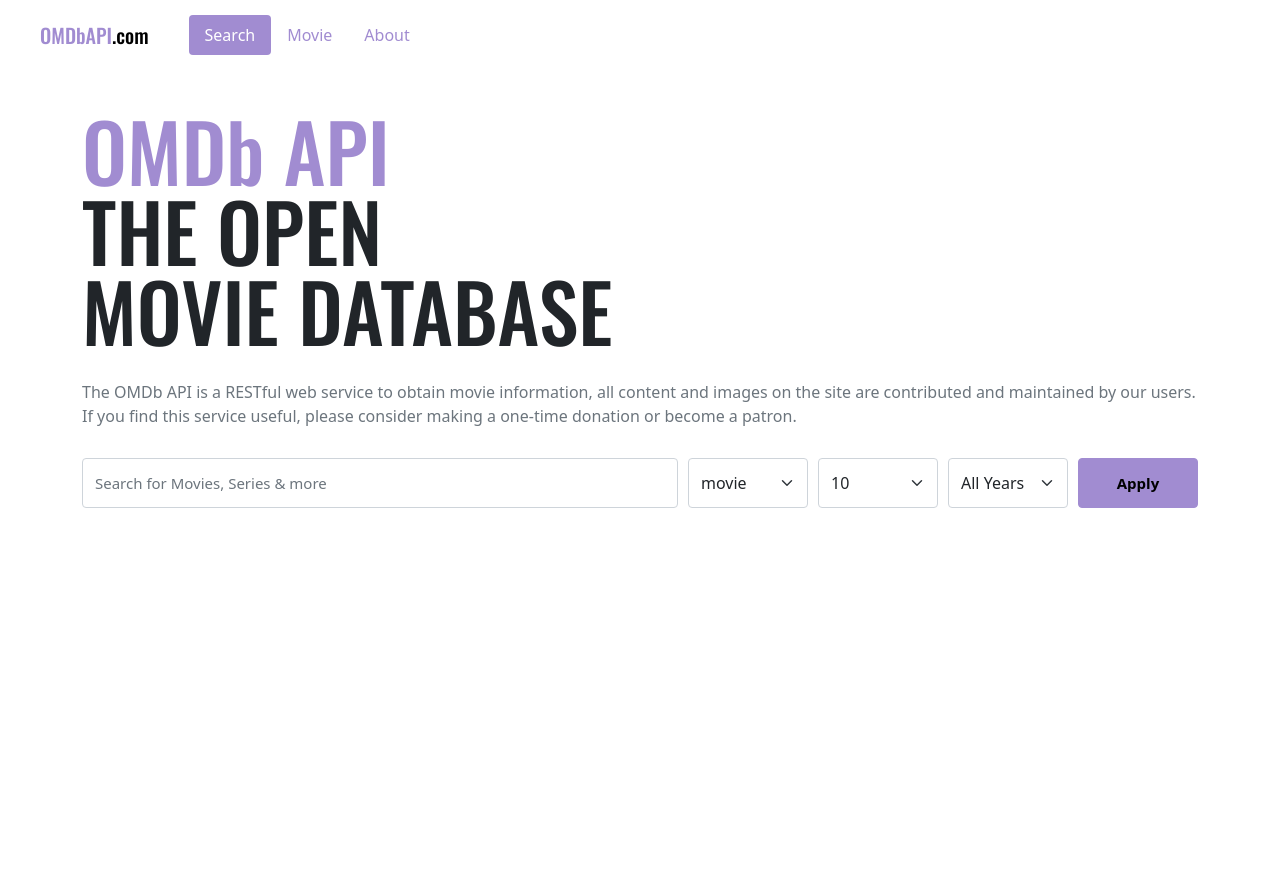
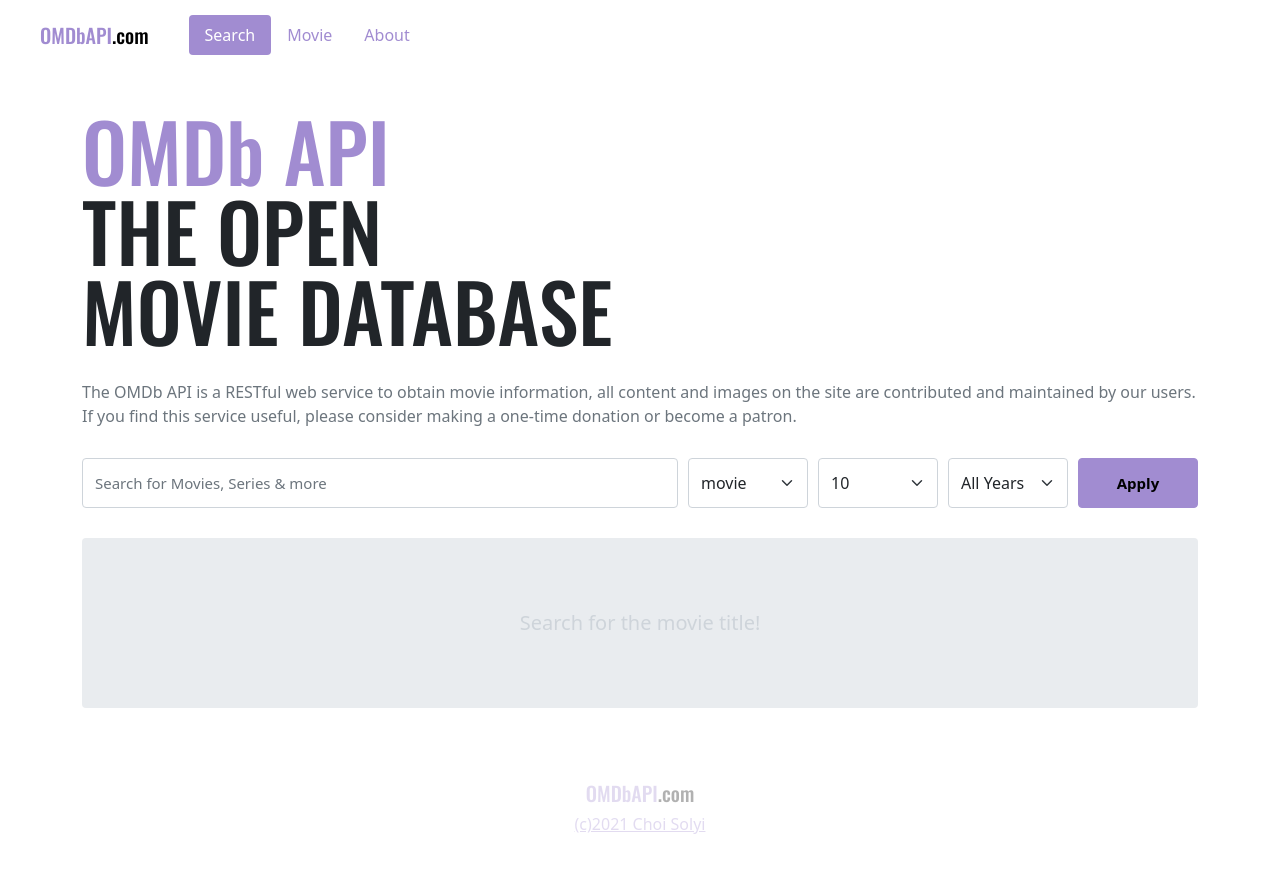
Before and after one commit to choi-solyi/vue3-movie-app, a Vue app: page /#/ in a window 1280 px wide. Shown: the top 872 px of the page. Before the commit the page ends 800 px from the top, so only its background shows below. Built offline with nearby package versions, Linux system fonts and the light colour scheme.

Commit message:
loading / create footer

```diff
--- a/src/App.vue
+++ b/src/App.vue
@@ -1,13 +1,15 @@
 <template>
   <Header />
   <RouterView />
+  <Footer />
 </template>
 <script>
 import Header from '~/components/Header'
-
+import Footer from '~/components/Footer'
 export default {
   components:{
-    Header
+    Header,
+    Footer
   }
 }
 </script>
--- /dev/null
+++ b/src/components/Footer.vue
@@ -0,0 +1,29 @@
+<template>
+  <footer>
+    <Logo />
+    <a
+      href="https://github.com/choi-solyi"
+      target="_blank"> (c){{ new Date().getFullYear() }} Choi Solyi</a>
+  </footer>
+</template>
+
+<script>
+import Logo from '~/components/Logo'
+export default {
+  components: {
+    Logo
+  }
+}
+</script>
+
+<style scoped>
+footer {
+  padding: 70px 0;
+  text-align: center;
+  opacity: .3;
+  .logo {
+    display: block;
+    margin-bottom: 4px;
+  }
+}
+</style>
--- a/src/components/MovieList.vue
+++ b/src/components/MovieList.vue
@@ -1,10 +1,19 @@
 <template>
   <div class="container">
-    <div class="inner">
-      <div class="message">
+    <div
+      :class="{ 'no-result': !movies.length }"
+      class="inner">
+      <div
+        v-if="loading"
+        class="spinner-border text-primary"></div>
+      <div
+        v-if="message"
+        class="message">
         {{ message }}
       </div>
-      <div class="movies">
+      <div
+        v-else
+        class="movies">
         <MovieItem
           v-for="movie in movies"
           :key="movie.imdbID"
@@ -26,6 +35,9 @@
     },
     message(){
       return this.$store.state.movie.message
+    },
+    loading(){
+      return this.$store.state.movie.loading
     }
   }
 }
@@ -33,7 +45,23 @@
 
 
 <style lang="scss" scoped>
+@import "~/scss/main";
 .container {
+  margin-top: 30px;
+  .inner{
+    background-color: $gray-200;
+    padding: 10px 0;
+    border-radius: 4px;
+    text-align: center;
+    &.no-result{
+      padding: 70px 0;
+    }
+  }
+  .message{
+    color: $gray-400;
+    font-size: 20px;
+  }
+
   .movies{
     display: flex;
     flex-wrap: wrap;
--- a/src/scss/main.scss
+++ b/src/scss/main.scss
@@ -1,7 +1,13 @@
 
 // Default variable overrides
 $primary: #a18cd1;
-
+$container-max-widths: (
+  sm: 540px,
+  md: 704px,
+  lg: 924px,
+  xl: 1140px,
+  xxl: 1364px
+);
 
 // Required
 @import "../../node_modules/bootstrap/scss/functions";
--- a/src/store/movie.js
+++ b/src/store/movie.js
@@ -6,9 +6,11 @@
   namespaced: true,
 
   //data == 상태
-  stats: ()=>{
-    []
-  },
+  state: () => ({
+    movies: [],
+    message: 'Search for the movie title!',
+    loading: false
+  }),
 
   //computed 계산된 데이터들
   // getters: {
@@ -33,6 +35,13 @@
   //methods - 변경 허용 X  비동기로 처리가 되도록 되어있음
   actions: {
     async searchMovies({ state, commit }, payload){
+      if(state.loading) return
+
+      //검색이 시작되면 메세지를 초기화
+      commit('updateState',{
+        message: '',
+        loading: true
+      })
       try {
         const res = await _fetcheMove({
           ...payload,
@@ -69,6 +78,10 @@
           movies: [],
           message: err
         })
+      } finally {
+        commit('updateState',{
+          loading: false
+        })
       }
     }
   }
```
